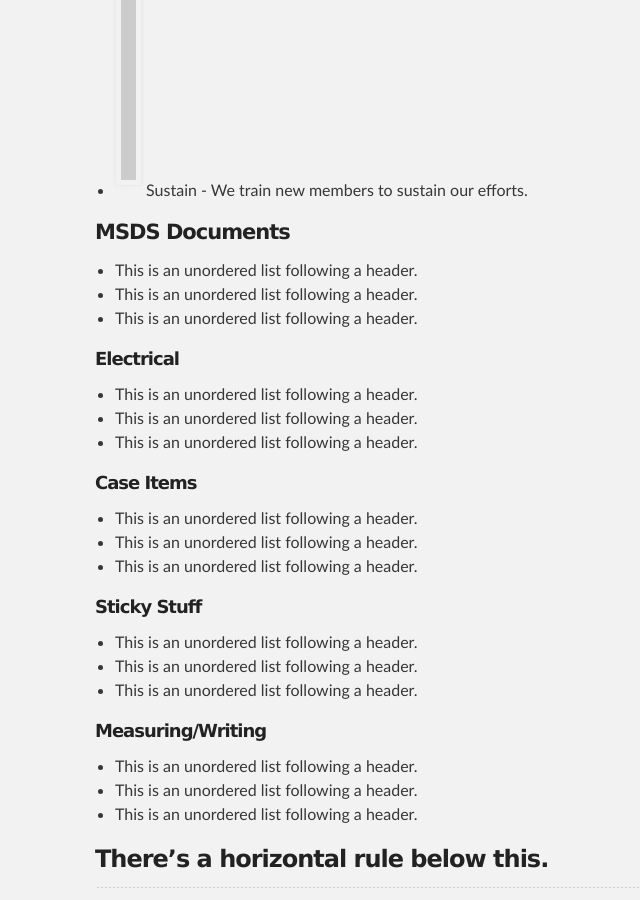
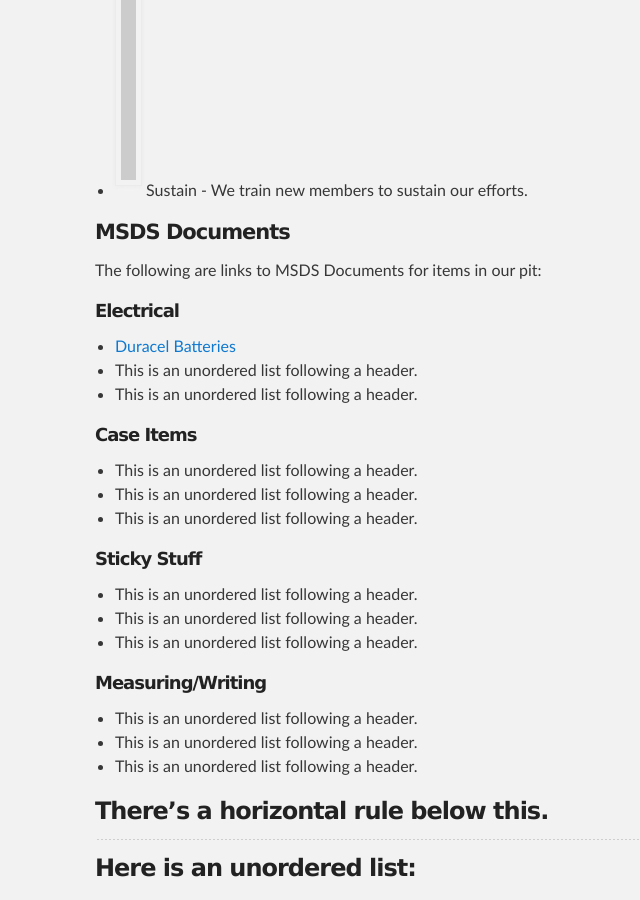
Before and after one commit to FRC900/ZebraSafeSite, a Jekyll site: the page built from index.md, in a window 1280 px wide and 900 px high, scrolled down 6370 px. Shown: the whole window, without its empty margins (225-865 px from the left). Built offline with Jekyll 4.4.1, drawn with Linux system fonts in a browser that asks for light colours.

Commit message:
Update index.md

```diff
--- a/index.md
+++ b/index.md
@@ -12,13 +12,11 @@ layout: default
 
 #### MSDS Documents
 
-*   This is an unordered list following a header.
-*   This is an unordered list following a header.
-*   This is an unordered list following a header.
+The following are links to MSDS Documents for items in our pit:
 
 ##### Electrical
 
-*   This is an unordered list following a header.
+*   [Duracel Batteries](../assets/msds/Duracell Alkaline Battery.pdf)
 *   This is an unordered list following a header.
 *   This is an unordered list following a header.
 
```
